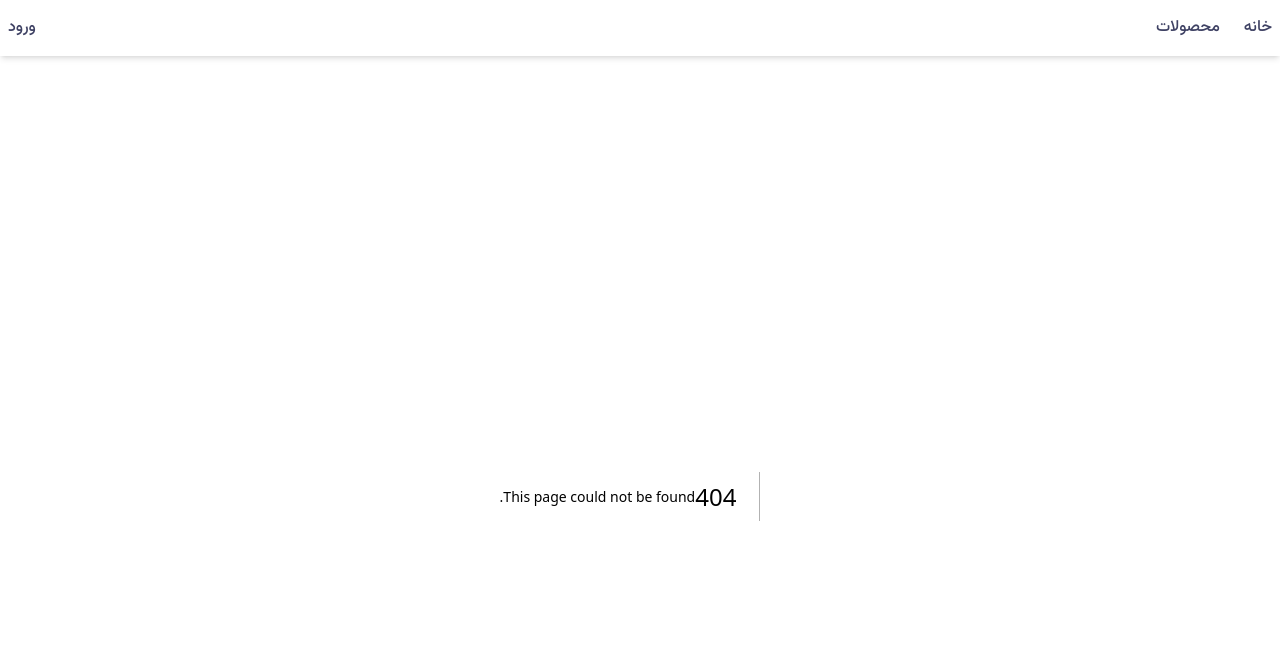
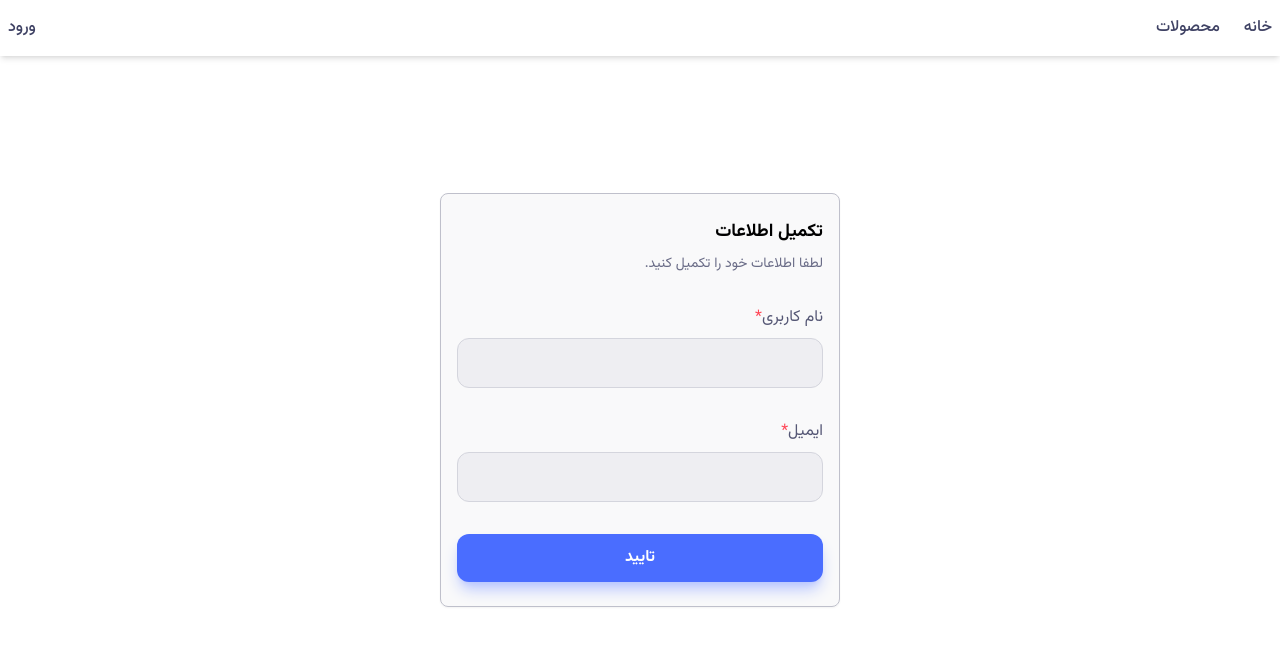
Before and after one commit to mahdi-q/Shop-App-Project, a Next.js app: page /complete-profile in a window 1280 px wide. Before the commit this address had no page. Shown: the top 646 px of the page. Built offline with nearby package versions, Linux system fonts and the light colour scheme.

Commit message:
Develop "CompleteProfilePage" component

```diff
--- a/src/app/auth/page.jsx
+++ b/src/app/auth/page.jsx
@@ -6,6 +6,7 @@ import CheckOtpForm from "./_components/CheckOtpForm";
 import useGetOtp from "./_hooks/useGetOtp";
 import toast from "react-hot-toast";
 import useCheckOtp from "./_hooks/useCheckOtp";
+import { useRouter } from "next/navigation";
 
 function AuthPage() {
   const [step, setStep] = useState(1);
@@ -13,6 +14,8 @@ function AuthPage() {
 
   const { isGetting, otpResponse, getOtp } = useGetOtp();
   const { isChecking, checkOtp } = useCheckOtp();
+
+  const router = useRouter();
 
   const onSendOtp = async ({ phoneNumber }) => {
     try {
@@ -27,8 +30,9 @@ function AuthPage() {
 
   const onCheckOtp = async (otp) => {
     try {
-      const { message } = await checkOtp({ phoneNumber, otp });
+      const { message, user } = await checkOtp({ phoneNumber, otp });
       toast.success(message);
+      if (!user.isActive) return router.replace("/complete-profile");
     } catch (error) {
       toast.error(error?.response?.data?.message);
     }
--- /dev/null
+++ b/src/app/complete-profile/_hooks/useCompleteProfile.js
@@ -0,0 +1,12 @@
+import { completeProfileApi } from "@/services/authServices";
+import { useMutation } from "@tanstack/react-query";
+
+export default function useCompleteProfile() {
+  const { isPending: isCompleting, mutateAsync: completeProfile } = useMutation(
+    {
+      mutationFn: completeProfileApi,
+    },
+  );
+
+  return { isCompleting, completeProfile };
+}
--- /dev/null
+++ b/src/app/complete-profile/page.jsx
@@ -0,0 +1,92 @@
+"use client";
+
+import RHFTextField from "@/ui/RHFTextField";
+import { useForm } from "react-hook-form";
+import { yupResolver } from "@hookform/resolvers/yup";
+import * as yup from "yup";
+import useCompleteProfile from "./_hooks/useCompleteProfile";
+import SvgLoaderComponent from "@/ui/SvgLoaderComponent";
+import toast from "react-hot-toast";
+import { useRouter } from "next/navigation";
+
+const schema = yup
+  .object({
+    userName: yup
+      .string()
+      .required("نام کاربری الزامی است")
+      .min(5, "نام کاربری باید حداقل ۵ کاراکتر باشد"),
+    email: yup.string().required("ایمیل الزامی است").email("ایمیل معتبر نیست"),
+  })
+  .required();
+
+function CompleteProfilePage() {
+  const {
+    register,
+    handleSubmit,
+    reset,
+    formState: { errors },
+  } = useForm({
+    resolver: yupResolver(schema),
+    mode: "onTouched",
+  });
+
+  const { isCompleting, completeProfile } = useCompleteProfile();
+
+  const router = useRouter();
+
+  const onSubmit = async (values) => {
+    try {
+      const { message } = await completeProfile({
+        name: values.userName,
+        email: values.email,
+      });
+      toast.success(message);
+      router.replace("/");
+    } catch (error) {
+      toast.error(error?.response?.data?.message);
+    }
+  };
+
+  return (
+    <div className="absolute left-1/2 top-1/2 -translate-x-1/2 -translate-y-1/2">
+      <form onSubmit={handleSubmit(onSubmit)} className="formLayout">
+        <h1 className="text-lg font-bold text-black">تکمیل اطلاعات</h1>
+
+        <p className="text-sm text-secondary-600">
+          لطفا اطلاعات خود را تکمیل کنید.
+        </p>
+
+        <RHFTextField
+          label="نام کاربری"
+          name="userName"
+          register={register}
+          errors={errors}
+          isRequired
+          className="mt-6"
+        />
+
+        <RHFTextField
+          label="ایمیل"
+          name="email"
+          register={register}
+          errors={errors}
+          dir="ltr"
+          type="email"
+          isRequired
+          className="mt-6"
+        />
+
+        <div className="mt-6 flex w-full items-center justify-center">
+          {isCompleting ? (
+            <SvgLoaderComponent />
+          ) : (
+            <button type="submit" className="btn btn--primary w-full">
+              تایید
+            </button>
+          )}
+        </div>
+      </form>
+    </div>
+  );
+}
+export default CompleteProfilePage;
--- a/src/services/authServices.js
+++ b/src/services/authServices.js
@@ -7,3 +7,9 @@ export function getOtpApi(data) {
 export function checkOtpApi(data) {
   return http.post("/user/check-otp", data).then(({ data }) => data.data);
 }
+
+export function completeProfileApi(data) {
+  return http
+    .post("/user/complete-profile", data)
+    .then(({ data }) => data.data);
+}
```
